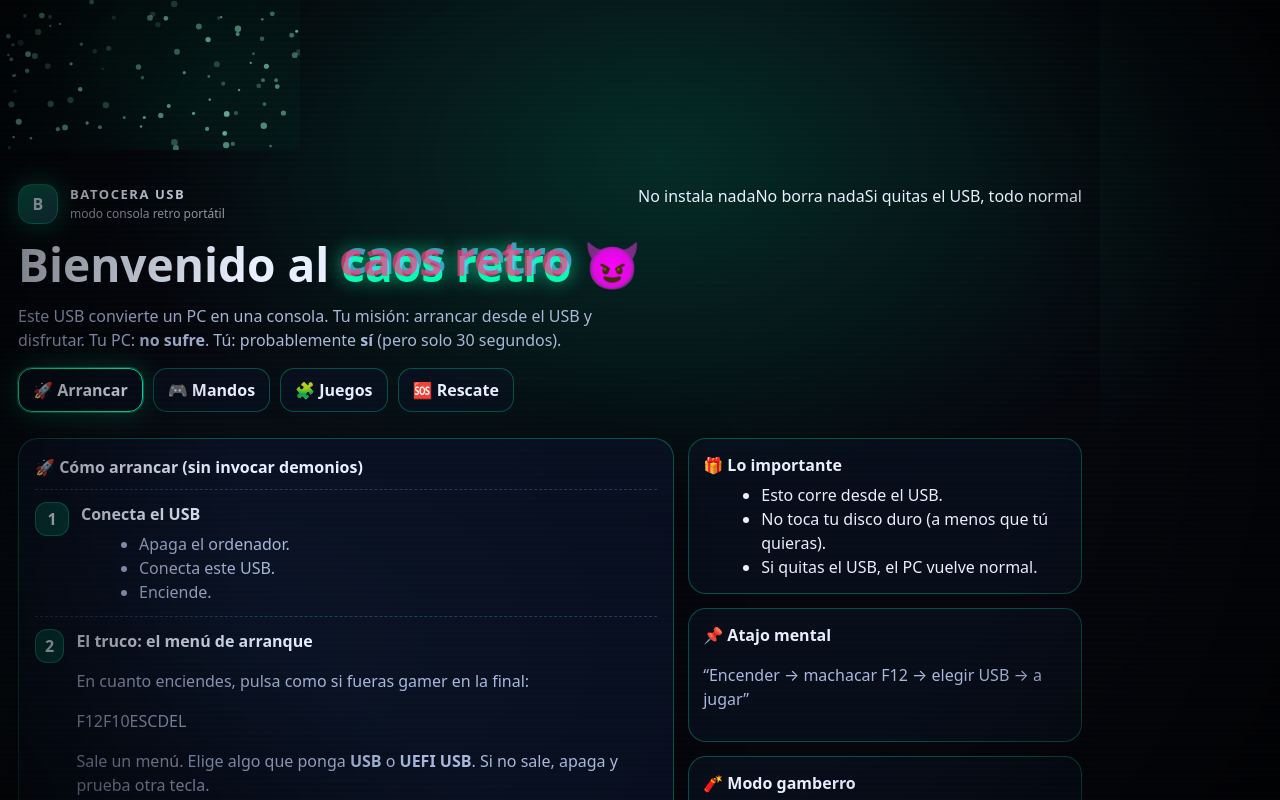
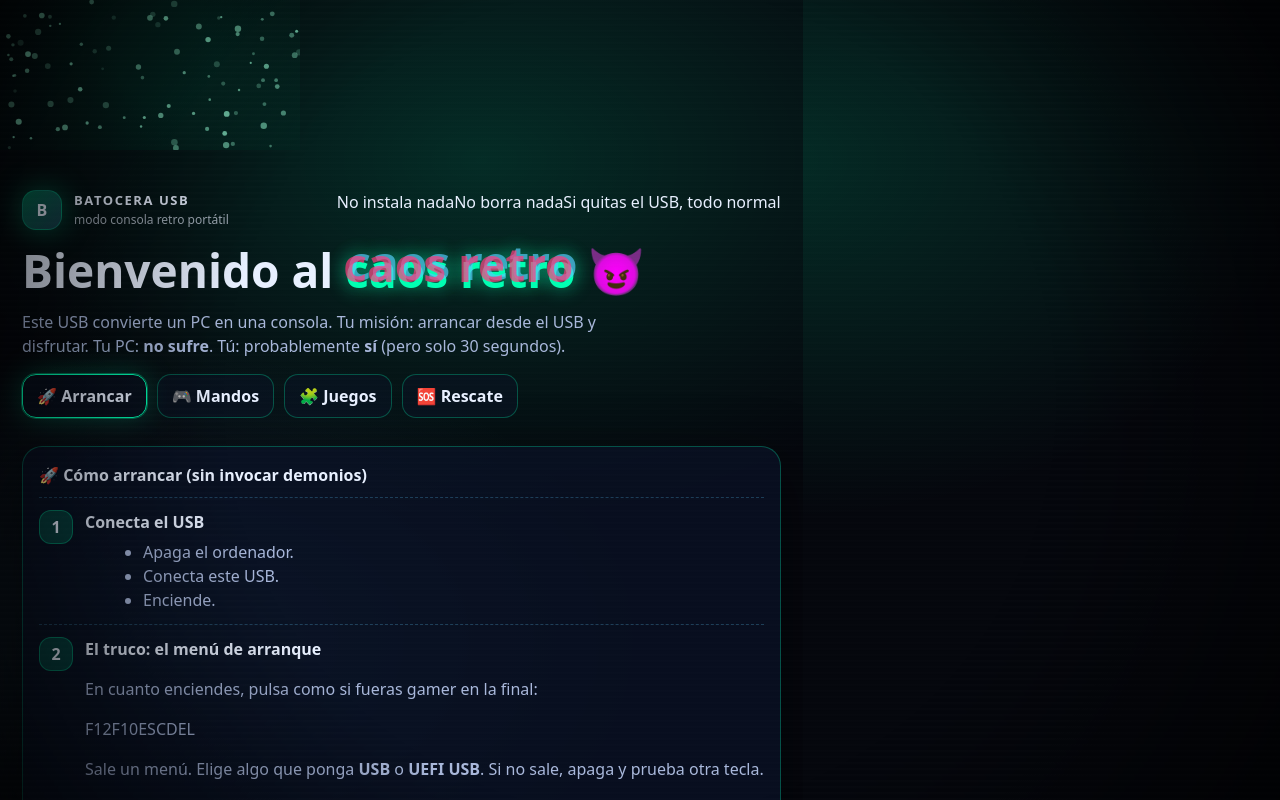
Before and after one commit to charla87/batocera-usb, a React (Vite) app: page / in a window 1280 px wide. Built offline with nearby package versions, Linux system fonts and the light colour scheme.

Commit message:
Full screen layout

```diff
--- a/src/styles.css
+++ b/src/styles.css
@@ -68,12 +68,15 @@
 .crt {
   position: relative;
   z-index: 2;
+  min-height: 100vh;
+
 }
 
 .hero {
-  max-width: 1100px;
-  margin: auto;
-  padding: 28px 18px 12px;
+  width: 100%;
+  max-width: none;
+  margin: 0;
+  padding: 34px 22px 12px;
 }
 
 .heroTop {
@@ -190,12 +193,10 @@
    =============================== */
 
 .grid {
-  max-width: 1100px;
-  margin: auto;
-  padding: 14px 18px 40px;
-  display: grid;
-  grid-template-columns: 1.5fr .9fr;
-  gap: 14px;
+  width: 100%;
+  max-width: none;
+  margin: 0;
+  padding: 16px 22px 50px;
 }
 
 @media (max-width: 960px) {
```
